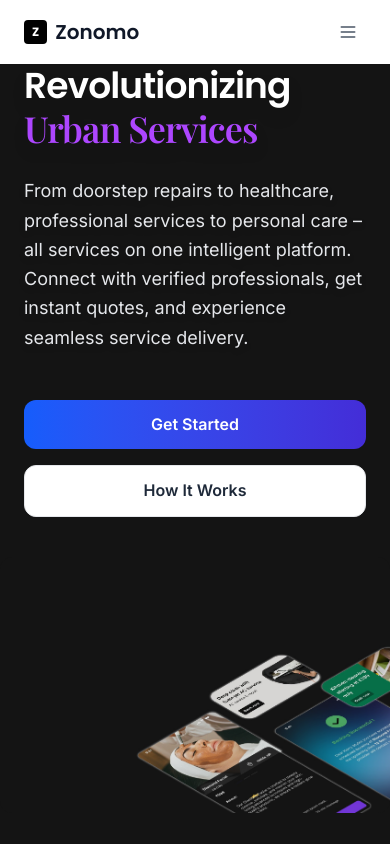
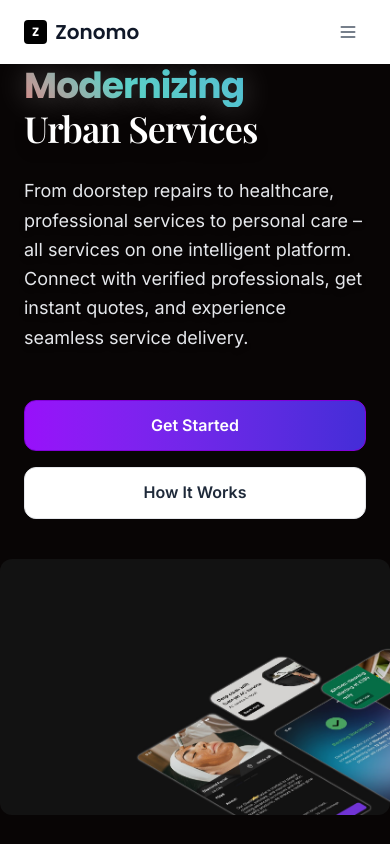
Before and after one commit to chaudhary64/zonomo-landing-page, a Next.js app: page / in a window 390 px wide. Shown: the top 844 px of the page. Built offline with nearby package versions, Linux system fonts and the light colour scheme.

Commit message:
improved hero section

```diff
--- a/src/app/globals.css
+++ b/src/app/globals.css
@@ -56,3 +56,91 @@ body {
   -moz-osx-font-smoothing: grayscale;
   line-height: 1.6;
 }
+
+/* Add these additional styles to your global.css */
+
+.rotating-text-container {
+  position: relative;
+  display: inline-block;
+  min-height: 1.2em;
+}
+
+.rotating-word {
+  display: inline-block;
+  background: linear-gradient(
+    45deg,
+    #ff6b6b,
+    #4ecdc4,
+    #45b7d1,
+    #a29bfe,
+    #fd79a8,
+    #e17055
+  );
+  background-size: 300% 300%;
+  -webkit-background-clip: text;
+  background-clip: text;
+  -webkit-text-fill-color: transparent;
+  color: transparent;
+  animation: rotatingColorShift 4s ease-in-out infinite;
+  text-shadow: 0 0 30px rgba(255, 255, 255, 0.3);
+  transition: all 0.6s cubic-bezier(0.68, -0.55, 0.265, 1.55);
+  font-family: 'Poppins', sans-serif;
+  font-weight: 700;
+}
+
+/* Fallback for browsers that don't support background-clip */
+.rotating-word:not(.shimmer-text) {
+  color: #ff6b6b;
+}
+
+/* Ensure the parent doesn't override the gradient text */
+h1 .rotating-word {
+  color: transparent !important;
+}
+
+.rotating-word.animate-out {
+  transform: scale(1.1) translateY(20px) rotateX(45deg);
+  opacity: 0;
+  filter: blur(3px);
+}
+
+.rotating-word.animate-in {
+  transform: scale(1) translateY(0) rotateX(0deg);
+  opacity: 1;
+  filter: blur(0px);
+}
+
+.word-indicator {
+  width: 8px;
+  height: 8px;
+  border-radius: 50%;
+  background: rgba(255, 255, 255, 0.3);
+  transition: all 0.3s ease;
+}
+
+.word-indicator.active {
+  background: linear-gradient(45deg, #ff6b6b, #45b7d1);
+  transform: scale(1.25);
+  box-shadow: 0 0 10px rgba(255, 255, 255, 0.5);
+}
+
+/* Keyframe for rotating text colors */
+@keyframes rotatingColorShift {
+  0% { background-position: 0% 50%; }
+  25% { background-position: 100% 50%; }
+  50% { background-position: 100% 100%; }
+  75% { background-position: 0% 100%; }
+  100% { background-position: 0% 50%; }
+}
+
+/* Mobile responsive adjustments */
+@media (max-width: 768px) {
+  .rotating-word {
+    font-size: inherit;
+  }
+
+  .word-indicator {
+    width: 6px;
+    height: 6px;
+  }
+}
--- a/src/components/Hero.js
+++ b/src/components/Hero.js
@@ -1,8 +1,28 @@
 "use client";
 
+import { useState, useEffect } from 'react';
+
 export default function HeroSection() {
+  const words = ['Revolutionizing', 'Transforming', 'Innovating', 'Modernizing'];
+  const [currentWordIndex, setCurrentWordIndex] = useState(0);
+  const [isAnimating, setIsAnimating] = useState(false);
+
+  useEffect(() => {
+    const interval = setInterval(() => {
+      setIsAnimating(true);
+
+      setTimeout(() => {
+        setCurrentWordIndex((prevIndex) => (prevIndex + 1) % words.length);
+        setIsAnimating(false);
+      }, 300);
+
+    }, 2000);
+
+    return () => clearInterval(interval);
+  }, [words.length]);
+
   return (
-    <div className="relative bg-[#141414] min-h-[calc(100vh-4rem)]">
+    <div className="relative bg-[#080505] min-h-[calc(100vh-4rem)]">
       {/* Desktop Image */}
       <div className="absolute inset-0 hidden lg:block">
         <img
@@ -14,15 +34,25 @@ export default function HeroSection() {
       </div>
 
       {/* Content */}
-      <div className="relative lg:absolute lg:top-1/2 lg:-translate-y-1/2 px-6 bor border-red-500">
+      <div className="relative lg:absolute lg:top-1/2 lg:-translate-y-1/2 px-6">
         <h1 className="text-4xl sm:text-5xl lg:text-7xl font-bold text-white leading-tight font-poppins drop-shadow-xl">
-          Revolutionizing <br />
+          <span className="rotating-text-container">
+            <span
+              className={`rotating-word ${isAnimating ? 'animate-out' : 'animate-in'}`}
+            >
+              {words[currentWordIndex]}
+            </span>
+          </span>
+          <br />
           <span className="relative inline-block">
-            <span className="relative z-10 text-purple-500 font-playfair">
+            <span className="relative z-10 text-white font-playfair">
               Urban Services
             </span>
           </span>
         </h1>
+
+        {/* Word Indicators */}
+
 
         <p className="text-gray-200 text-lg sm:text-xl max-w-2xl leading-relaxed font-inter mt-6 mb-10 drop-shadow-md">
           From doorstep repairs to healthcare, professional services to personal
@@ -32,9 +62,16 @@ export default function HeroSection() {
         </p>
 
         <div className="flex flex-col sm:flex-row sm:space-x-6 space-y-4 sm:space-y-0 pt-2">
-          <button className="relative overflow-hidden group bg-gradient-to-r from-blue-600 to-indigo-700 text-white px-6 py-3 sm:px-8 sm:py-4 rounded-xl font-semibold hover:shadow-lg transition-all duration-300 font-poppins cursor-pointer">
+          <button className="relative overflow-hidden cursor-pointer group bg-gradient-to-r from-purple-600 to-indigo-700 text-white px-6 py-3 sm:px-8 sm:py-4 rounded-xl font-semibold font-poppins border border-purple-700 hover:border-indigo-500 transition-all duration-300 hover:shadow-[0_0_20px_rgba(168,85,247,0.4)]">
             <span className="relative z-10">Get Started</span>
-            <span className="absolute inset-0 bg-gradient-to-r from-blue-700 to-indigo-800 opacity-0 group-hover:opacity-100 transition-opacity duration-300"></span>
+
+            {/* Animated Shine Effect */}
+            <span
+              className="absolute inset-0 w-full h-full bg-gradient-to-r from-transparent via-white/20 to-transparent
+    opacity-0 group-hover:opacity-100
+    transform -translate-x-full group-hover:translate-x-0
+    transition-all duration-700 ease-in-out rotate-12 group-hover:rotate-0 pointer-events-none"
+            ></span>
           </button>
 
           <button className="relative overflow-hidden group bg-white text-gray-800 px-6 py-3 sm:px-8 sm:py-4 rounded-xl font-semibold border border-gray-200 hover:border-transparent hover:shadow-lg transition-all duration-300 font-poppins cursor-pointer">
```
